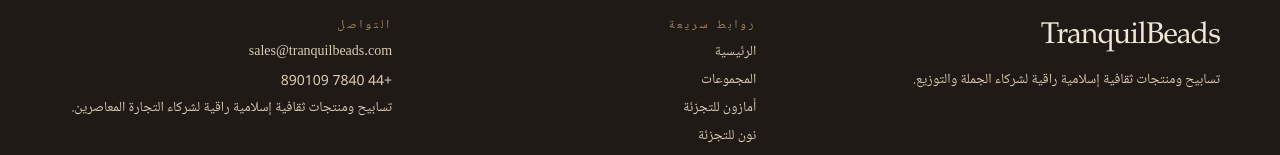
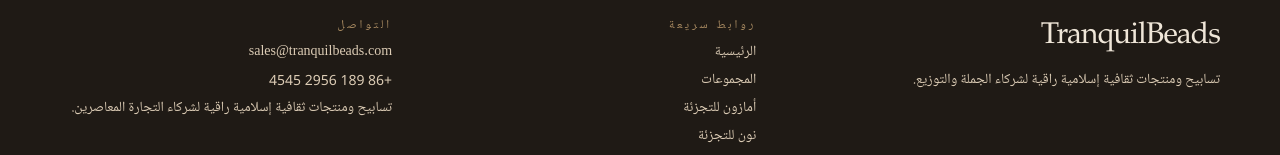
Before and after one commit to nasonliu/tranquilbeads-site, a Next.js app: page /ar in a window 1280 px wide. Shown: the part 5735-5890 px from the top of the page. Built offline with nearby package versions, Linux system fonts and the light colour scheme; no server answers.

Commit message:
chore: update public WhatsApp number

```diff
--- a/src/data/site-content.json
+++ b/src/data/site-content.json
@@ -7,8 +7,8 @@
       "ar": "تسابيح ومنتجات ثقافية إسلامية راقية لشركاء الجملة والتوزيع."
     },
     "email": "sales@tranquilbeads.com",
-    "whatsappHref": "https://wa.me/447840890109",
-    "whatsappDisplay": "+44 7840 890109",
+    "whatsappHref": "https://wa.me/8618929564545",
+    "whatsappDisplay": "+86 189 2956 4545",
     "socialProof": [
       {
         "value": "12+",
--- a/src/data/site.ts
+++ b/src/data/site.ts
@@ -76,8 +76,8 @@
     ar: "تسابيح ومنتجات ثقافية إسلامية راقية لشركاء الجملة والتوزيع.",
   },
   email: "sales@tranquilbeads.com",
-  whatsappHref: "https://wa.me/447840890109",
-  whatsappDisplay: "+44 7840 890109",
+  whatsappHref: "https://wa.me/8618929564545",
+  whatsappDisplay: "+86 189 2956 4545",
   socialProof: [
     {
       value: "12+",
--- a/src/lib/openclaw-handoff.ts
+++ b/src/lib/openclaw-handoff.ts
@@ -38,7 +38,7 @@
 ### 3. update_contact_settings
 
 \`\`\`bash
-{baseDir}/scripts/tranquilbeads-ops.sh update_contact_settings '{"confirm":false,"email":"sales@tranquilbeads.com","whatsappHref":"https://wa.me/447840890109","whatsappDisplay":"+44 7840 890109"}'
+{baseDir}/scripts/tranquilbeads-ops.sh update_contact_settings '{"confirm":false,"email":"sales@tranquilbeads.com","whatsappHref":"https://wa.me/8618929564545","whatsappDisplay":"+86 189 2956 4545"}'
 \`\`\`
 
 ### 4. run_ops_check
```
Also changed, not shown: 2 other files (tests, documents, lock files or other folders).
